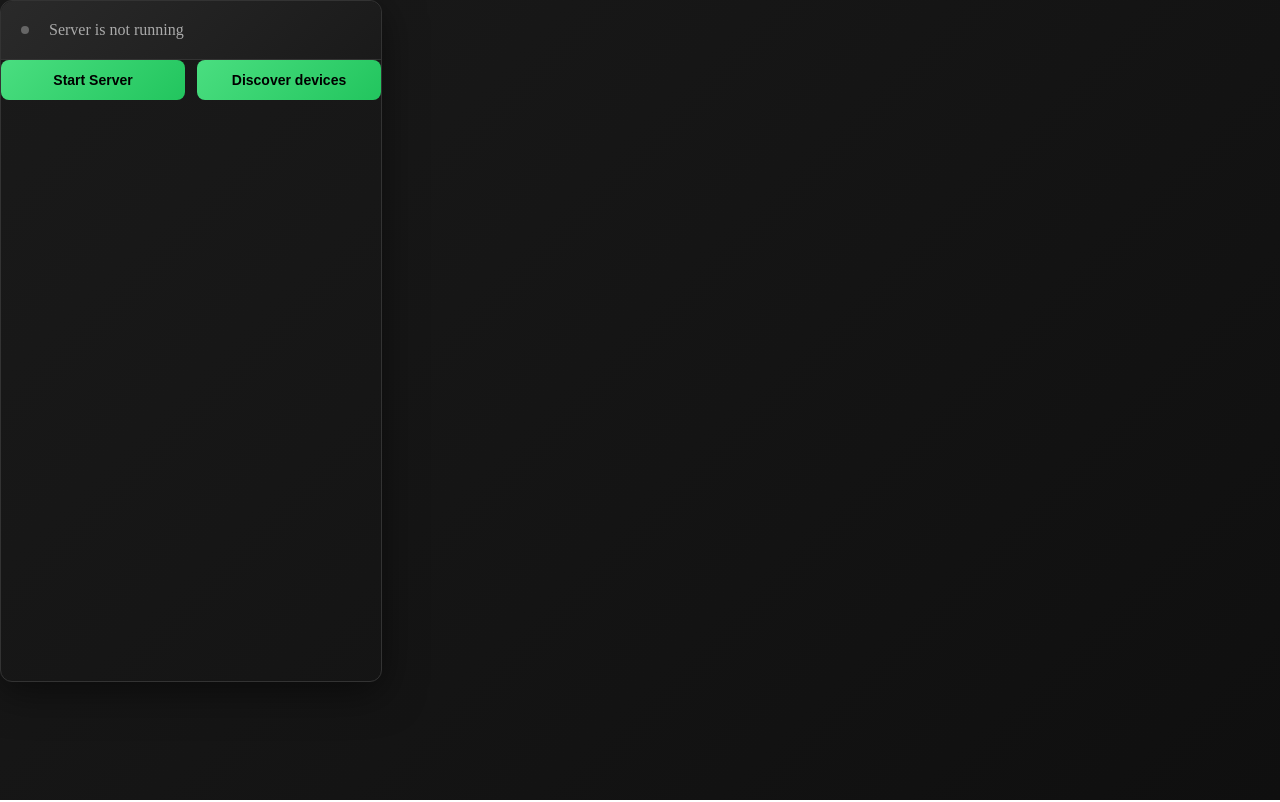
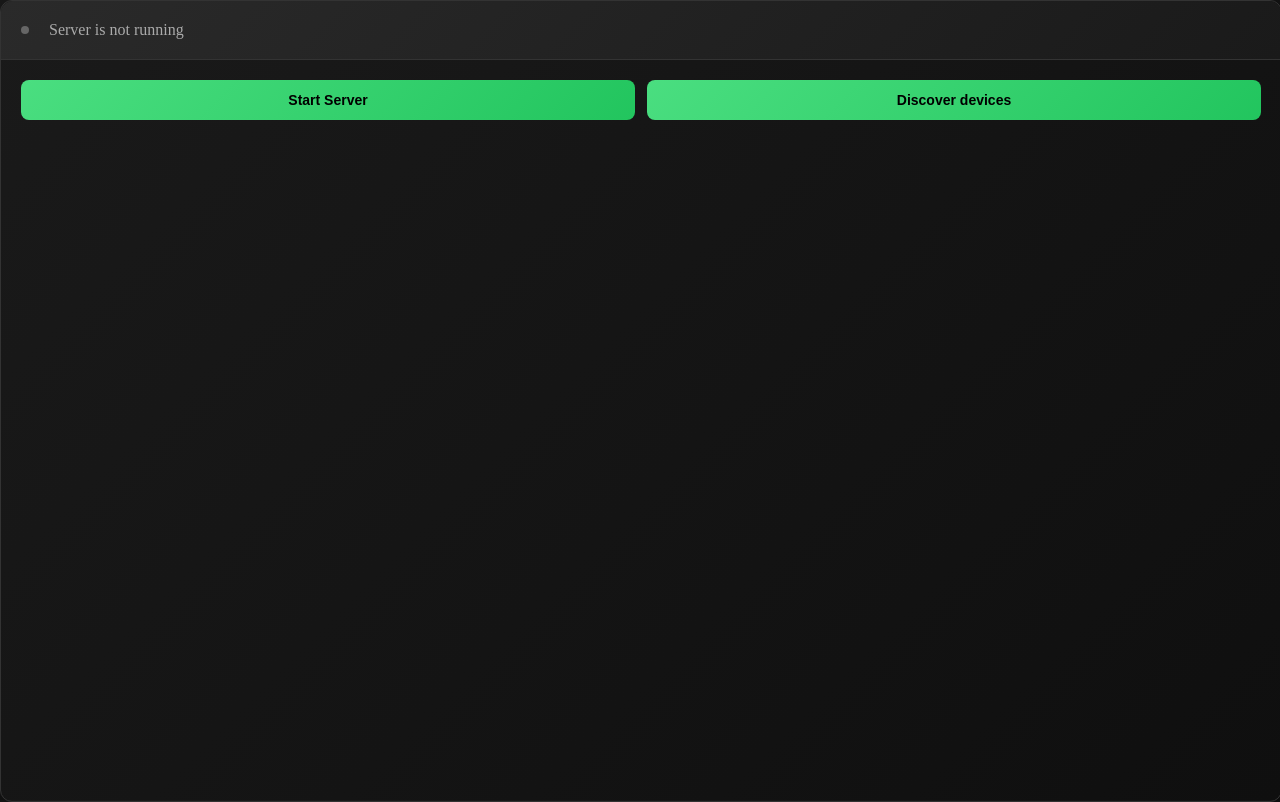
Before and after one commit to Elphyn/loc_share, a website built with Vite: page renderer/index.html in a window 1280 px wide. Built offline with nearby package versions, Linux system fonts and the light colour scheme.

Commit message:
Before adding list of connections

```diff
--- a/main.js
+++ b/main.js
@@ -6,8 +6,8 @@ const discoverService = require("./modules/discover");
 
 const createWindow = () => {
   const win = new BrowserWindow({
-    width: 380,
-    height: 680,
+    width: 500,
+    height: 900,
     resizable: true,
     maximizable: false,
     webPreferences: {
@@ -16,7 +16,6 @@ const createWindow = () => {
   });
 
   win.loadURL("http://localhost:5173/");
-
   // win.removeMenu();
 };
 
--- a/renderer/appState.js
+++ b/renderer/appState.js
@@ -3,6 +3,8 @@ export class AppState {
     this.state = {
       localId: null,
       connectionServer: "disconnected",
+
+      connectedSockets: [],
     };
     this.listeners = new Map();
   }
@@ -37,4 +39,9 @@ export class AppState {
   getServerStatus() {
     return this.connectionServer;
   }
+  // addSocket(socketId) {
+  //   console.log("New socket connected: ", socketId);
+  //   this.state.connectedSockets.push(socketId);
+  //   this.emit("socket-connected", socketId);
+  // }
 }
--- a/renderer/index.html
+++ b/renderer/index.html
@@ -10,7 +10,9 @@
   </head>
   <body>
     <div class="header" id="header"></div>
-    <div class="server-section" id="server-section"></div>
+    <div class="main-content">
+      <div class="server-section" id="server-section"></div>
+    </div>
     <script src="./main.js" type="module"></script>
   </body>
 </html>
--- a/renderer/main.js
+++ b/renderer/main.js
@@ -32,6 +32,10 @@ statusBar.mount(header);
 
 const discoveryButtons = new DiscoverDevices(appState);
 discoveryButtons.mount(serverSection);
+
+// ipcRenderer.on("socket-connected", (socketId) => {
+//   appState.addSocket(socketId);
+// });
 
 // window.addEventListener("p2p-connected", () => {
 //   peerManager.on("data", (data) => {
--- a/renderer/style.css
+++ b/renderer/style.css
@@ -1,12 +1,12 @@
 html,
 body {
+  width: 100%;
   height: 100%;
   margin: 0;
   padding: 0;
 }
+
 body {
-  width: 380px;
-  height: 680px;
   background: linear-gradient(135deg, #1a1a1a 0%, #0f0f0f 100%);
   border-radius: 12px;
   border: 1px solid #333;
@@ -14,4 +14,24 @@ body {
   overflow: hidden;
   position: relative;
   transition: all 0.6s cubic-bezier(0.4, 0, 0.2, 1);
+  display: flex;
+  flex-direction: column;
 }
+
+.main-content {
+  padding: 20px;
+  height: calc(100% - 80px);
+  display: flex;
+  flex-direction: column;
+  position: relative;
+  z-index: 1;
+}
+
+.main-content {
+  padding: 20px;
+  height: calc(100% - 80px);
+  display: flex;
+  flex-direction: column;
+  position: relative;
+  z-index: 1;
+}
```
Also changed, not shown: modules/startServer.js (+26 -29 lines).
